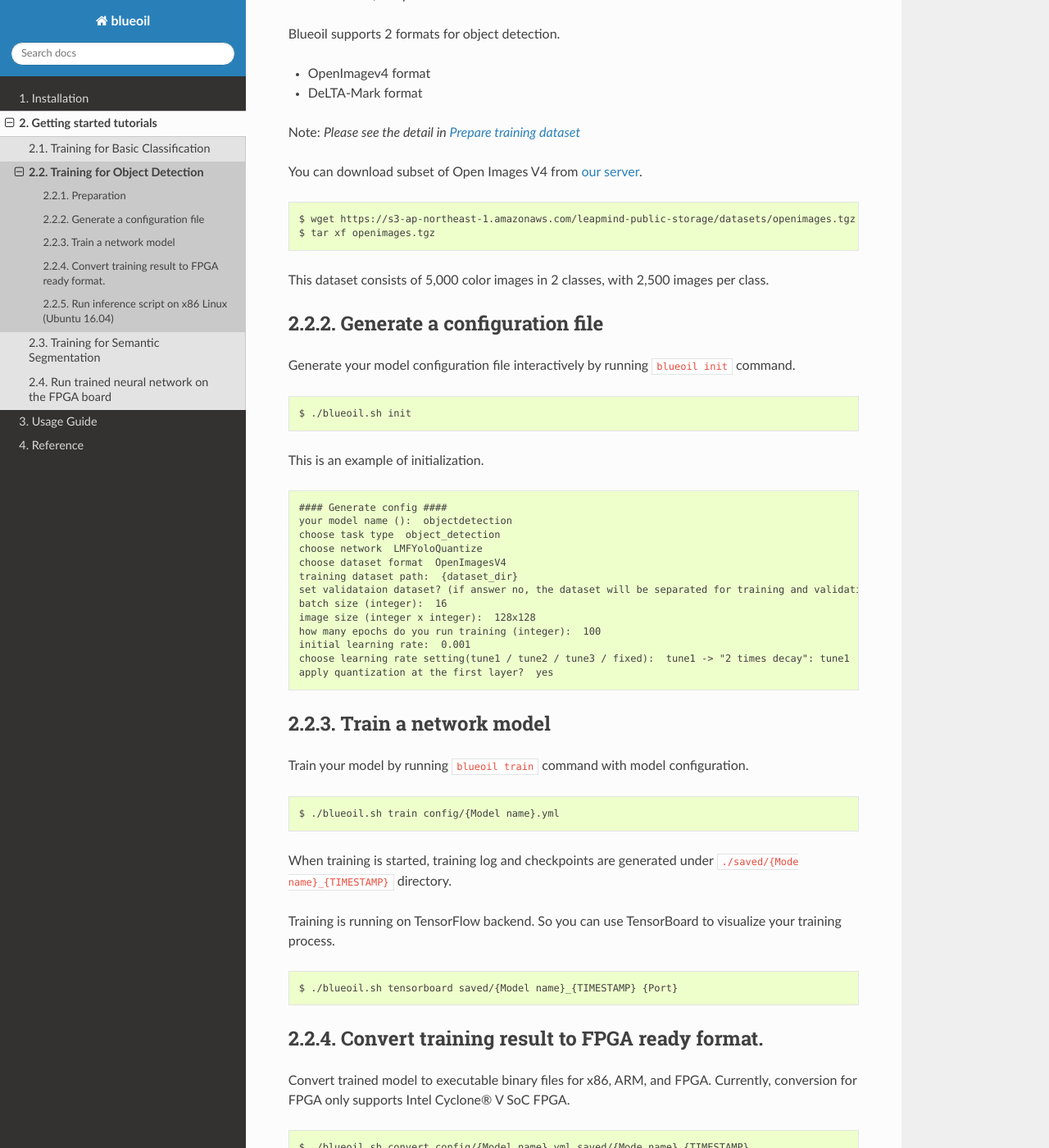
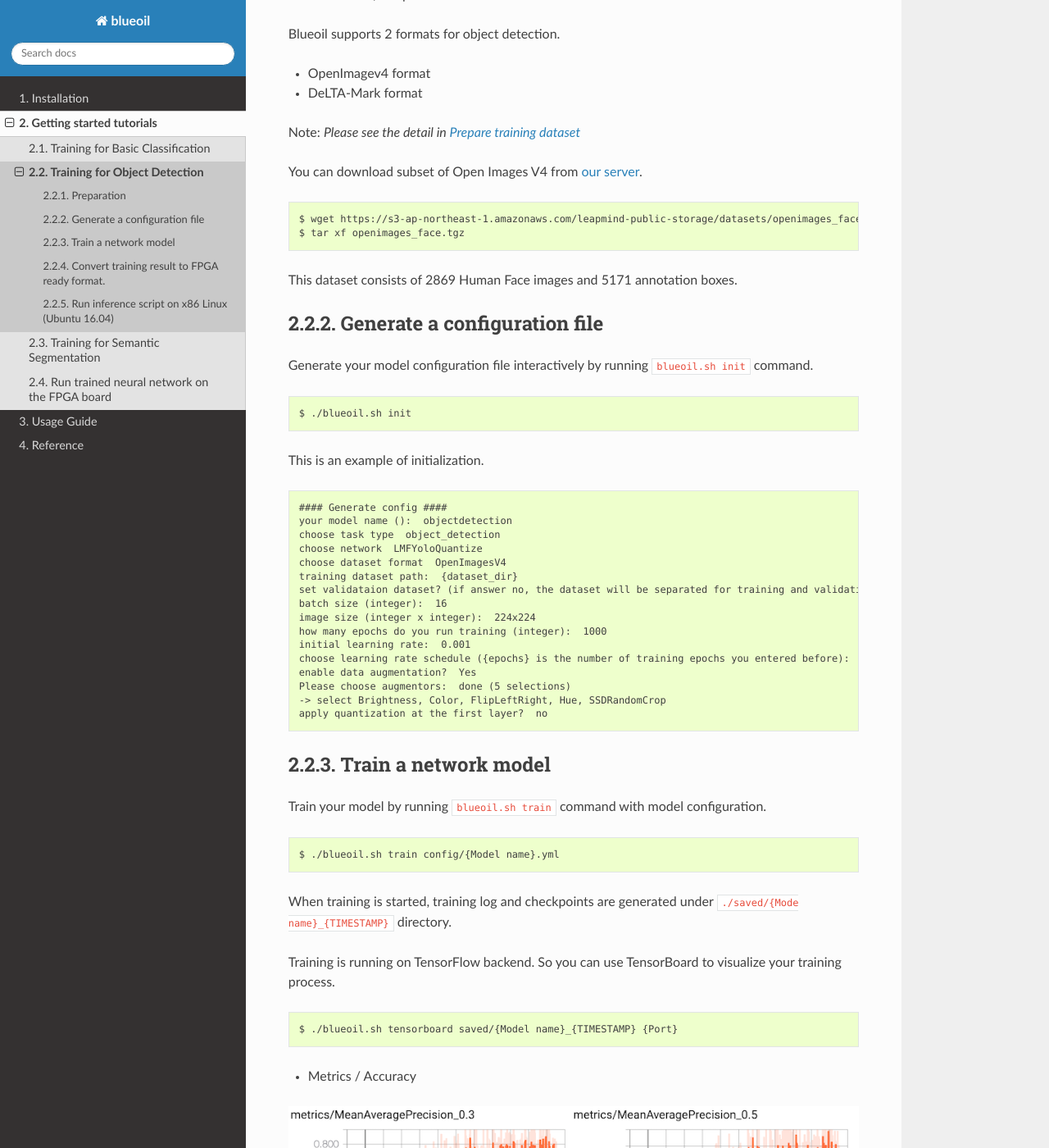
Before and after one commit to blue-oil/blueoil, a Sphinx documentation site: the page built from docs/tutorial/image_det.md, in a window 1280 px wide and 1400 px high, scrolled down 650 px. Shown: the whole window at 82% size. Built offline with Sphinx 7.4.7 and the Read the Docs theme 2.0.0, drawn with Linux system fonts in a browser that asks for light colours; formulas are drawn with MathJax 3; pages that are not in the unit, such as notebooks, are missing from menus; some of the changed text lies outside the part shown.

Commit message:
Change init commands and dataset

````diff
--- a/docs/tutorial/image_det.md
+++ b/docs/tutorial/image_det.md
@@ -16,18 +16,18 @@ Blueoil supports 2 formats for object detection.
 Note: *Please see the detail in <a href="../usage/dataset.html">Prepare training dataset</a>*
 
 You can download subset of Open Images V4 from
-[our server](https://s3-ap-northeast-1.amazonaws.com/leapmind-public-storage/datasets/openimages.tgz).
+[our server](https://s3-ap-northeast-1.amazonaws.com/leapmind-public-storage/datasets/openimages_face.tgz).
 
 
-	$ wget https://s3-ap-northeast-1.amazonaws.com/leapmind-public-storage/datasets/openimages.tgz
-	$ tar xf openimages.tgz
+	$ wget https://s3-ap-northeast-1.amazonaws.com/leapmind-public-storage/datasets/openimages_face.tgz
+	$ tar xf openimages_face.tgz
 
 
-This dataset consists of 5,000 color images in 2 classes, with 2,500 images per class.
+This dataset consists of 2869 Human Face images and 5171 annotation boxes.
 
 ## Generate a configuration file
 
-Generate your model configuration file interactively by running `blueoil init` command.
+Generate your model configuration file interactively by running `blueoil.sh init` command.
 
     $ ./blueoil.sh init
 
@@ -42,16 +42,19 @@ choose dataset format  OpenImagesV4
 training dataset path:  {dataset_dir}
 set validataion dataset? (if answer no, the dataset will be separated for training and validation by 9:1 ratio.)  no
 batch size (integer):  16
-image size (integer x integer):  128x128
-how many epochs do you run training (integer):  100
+image size (integer x integer):  224x224
+how many epochs do you run training (integer):  1000
 initial learning rate:  0.001
-choose learning rate setting(tune1 / tune2 / tune3 / fixed):  tune1 -> "2 times decay": tune1
-apply quantization at the first layer?  yes
+choose learning rate schedule ({epochs} is the number of training epochs you entered before):  '3-step-decay' -> learning rate decrease by 1/10 on {epochs}/3 and {epochs}*2/3 and {epochs}-1
+enable data augmentation?  Yes
+Please choose augmentors:  done (5 selections)
+-> select Brightness, Color, FlipLeftRight, Hue, SSDRandomCrop
+apply quantization at the first layer?  no
 ```
 
 ## Train a network model
 
-Train your model by running `blueoil train` command with model configuration.
+Train your model by running `blueoil.sh train` command with model configuration.
 
     $ ./blueoil.sh train config/{Model name}.yml
 
@@ -61,6 +64,16 @@ Training is running on TensorFlow backend. So you can use TensorBoard to visuali
 
     $ ./blueoil.sh tensorboard saved/{Model name}_{TIMESTAMP} {Port}
 
+- Metrics / Accuracy
+<img src="../_static/object_detection_train_metrics.png">
+
+- Loss, Weight Decay
+<img src="../_static/object_detection_train_loss.png">
+
+- Images / Final Detect Boxes
+<img src="../_static/object_detection_boxes.png">
+
+
 ## Convert training result to FPGA ready format.
 
 Convert trained model to executable binary files for x86, ARM, and FPGA.
@@ -68,7 +81,7 @@ Currently, conversion for FPGA only supports Intel Cyclone® V SoC FPGA.
 
     $ ./blueoil.sh convert config/{Model name}.yml saved/{Mode name}_{TIMESTAMP}
 
-`Blueoil convert` automatically executes some conversion processes.
+`blueoil.sh convert` automatically executes some conversion processes.
 - Convert Tensorflow checkpoint to protocol buffer graph.
 - Optimize graph
 - Generate source code for executable binary
````
Also changed, not shown: other parts of docs/tutorial/image_det.md (+1 -1 lines), docs/_static/object_detection_boxes.png (added), docs/_static/object_detection_train_loss.png (added), docs/_static/object_detection_train_metrics.png (added).
